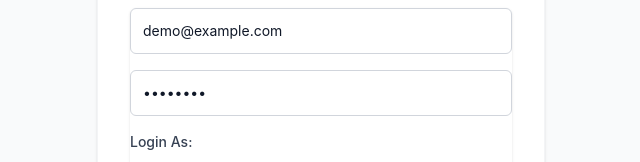
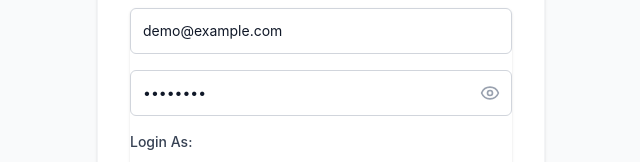
Before and after one commit to jesurebilraj-sketch/Hackathon-1, a React app in the folder ai-lms-platform/frontend/: page /login in a window 1280 px wide. Shown: the part 319-481 px from the top of the page, without its empty margins (319-959 px from the left). Built offline with nearby package versions, Linux system fonts and the light colour scheme; the HTML template or start-up script is replaced by a standard one.

Commit message:
feat(frontend): add show password toggle to login and register

```diff
--- a/ai-lms-platform/frontend/src/pages/auth/Login.jsx
+++ b/ai-lms-platform/frontend/src/pages/auth/Login.jsx
@@ -1,9 +1,10 @@
 import React, { useState } from 'react';
 import { useNavigate, Link } from 'react-router-dom';
-import { BookOpen } from 'lucide-react';
+import { BookOpen, Eye, EyeOff } from 'lucide-react';
 
 const Login = () => {
   const [role, setRole] = useState('student');
+  const [showPassword, setShowPassword] = useState(false);
   const navigate = useNavigate();
 
   const handleLogin = (e) => {
@@ -36,8 +37,15 @@ const Login = () => {
             <div>
               <input name="email" type="email" required className="relative block w-full px-3 py-3 border border-gray-300 placeholder-gray-500 text-gray-900 rounded-md focus:outline-none focus:ring-blue-500 focus:border-blue-500 sm:text-sm" placeholder="Email address" defaultValue="demo@example.com" />
             </div>
-            <div>
-              <input name="password" type="password" required className="relative block w-full px-3 py-3 border border-gray-300 placeholder-gray-500 text-gray-900 rounded-md focus:outline-none focus:ring-blue-500 focus:border-blue-500 sm:text-sm" placeholder="Password" defaultValue="password" />
+            <div className="relative">
+              <input name="password" type={showPassword ? "text" : "password"} required className="relative block w-full px-3 py-3 border border-gray-300 placeholder-gray-500 text-gray-900 rounded-md focus:outline-none focus:ring-blue-500 focus:border-blue-500 sm:text-sm pr-10" placeholder="Password" defaultValue="password" />
+              <button
+                type="button"
+                onClick={() => setShowPassword(!showPassword)}
+                className="absolute inset-y-0 right-0 pr-3 flex items-center text-gray-400 hover:text-gray-600 cursor-pointer"
+              >
+                {showPassword ? <EyeOff size={20} /> : <Eye size={20} />}
+              </button>
             </div>
             <div>
               <label className="block text-sm font-medium text-gray-700 mb-2">Login As:</label>
--- a/ai-lms-platform/frontend/src/pages/auth/Register.jsx
+++ b/ai-lms-platform/frontend/src/pages/auth/Register.jsx
@@ -1,9 +1,10 @@
 import React, { useState } from 'react';
 import { useNavigate, Link } from 'react-router-dom';
-import { BookOpen } from 'lucide-react';
+import { BookOpen, Eye, EyeOff } from 'lucide-react';
 
 const Register = () => {
   const [role, setRole] = useState('student');
+  const [showPassword, setShowPassword] = useState(false);
   const navigate = useNavigate();
 
   const handleRegister = (e) => {
@@ -36,8 +37,15 @@ const Register = () => {
             <div>
               <input name="email" type="email" required className="relative block w-full px-3 py-3 border border-gray-300 placeholder-gray-500 text-gray-900 rounded-md focus:outline-none focus:ring-blue-500 focus:border-blue-500 sm:text-sm" placeholder="Email address" />
             </div>
-            <div>
-              <input name="password" type="password" required className="relative block w-full px-3 py-3 border border-gray-300 placeholder-gray-500 text-gray-900 rounded-md focus:outline-none focus:ring-blue-500 focus:border-blue-500 sm:text-sm" placeholder="Password" />
+            <div className="relative">
+              <input name="password" type={showPassword ? "text" : "password"} required className="relative block w-full px-3 py-3 border border-gray-300 placeholder-gray-500 text-gray-900 rounded-md focus:outline-none focus:ring-blue-500 focus:border-blue-500 sm:text-sm pr-10" placeholder="Password" />
+              <button
+                type="button"
+                onClick={() => setShowPassword(!showPassword)}
+                className="absolute inset-y-0 right-0 pr-3 flex items-center text-gray-400 hover:text-gray-600 cursor-pointer"
+              >
+                {showPassword ? <EyeOff size={20} /> : <Eye size={20} />}
+              </button>
             </div>
             <div>
               <label className="block text-sm font-medium text-gray-700 mb-2">Register As:</label>
```
